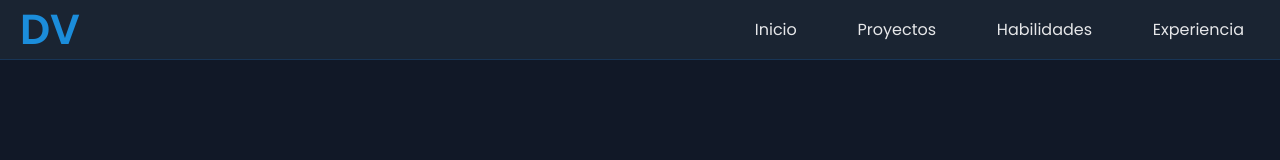
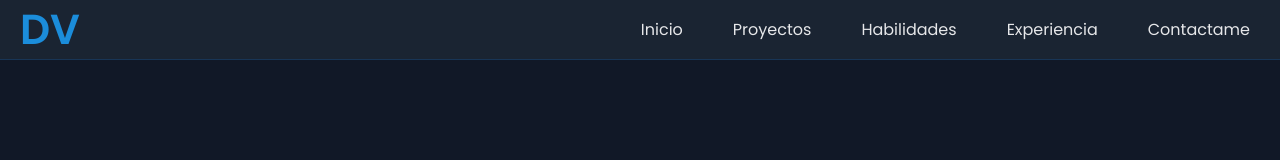
Before and after one commit to davidvchang/Portafolio-Web-v2, a React (Vite) app: page / in a window 1280 px wide. Shown: the top 160 px of the page. Built offline with nearby package versions, Linux system fonts and the light colour scheme.

Commit message:
Se actualizó el contactame y se agregaron algunos ajustes

```diff
--- /dev/null
+++ b/src/components/SocialNetwork.jsx
@@ -0,0 +1,11 @@
+import React from 'react'
+
+function SocialNetwork({ link, icon }) {
+  return (
+    <a href={link} target='_blank' className='socialNetwork'>
+        {icon}
+    </a>
+  )
+}
+
+export default SocialNetwork
--- a/src/pages/ContactMe.jsx
+++ b/src/pages/ContactMe.jsx
@@ -1,5 +1,6 @@
 import React from 'react'
 import InfoContactMe from '../components/InfoContactMe'
+import SocialNetwork from '../components/SocialNetwork'
 
 function ContactMe() {
   return (
@@ -9,11 +10,18 @@ function ContactMe() {
 
          <div className='infoContactMe'>
             <InfoContactMe link="mailto:dvalenzuelachang@gmail.com" icon={iconEmail} text="dvalenzuelachang@gmail.com"/>
-            <InfoContactMe icon={iconPhone} text="+52 (673) 107-2858"/>
+            {/* <InfoContactMe icon={iconPhone} text="+52 (673) 107-2858"/> */}
             <InfoContactMe link="https://www.linkedin.com/in/davidvalenzuelac/" icon={iconLinkedin} text="@davidvalenzuelac"/>
             <InfoContactMe link="https://github.com/davidvchang" icon={iconGitHub} text="@davidvchang"/>
             <InfoContactMe icon={iconLocation} text="Guamuchil, Sinaloa, México"/>
 
+         </div>
+
+         <p>Otras redes sociales</p>
+
+         <div className='socialNetworkContainer'>
+            <SocialNetwork link="https://www.instagram.com/_davidvalenzuelac/" icon={iconInstagram}/>
+            <SocialNetwork link="https://x.com/DavidChangDev/" icon={iconTwitter}/>
          </div>
 
     </section>
@@ -42,3 +50,11 @@ const iconLinkedin = <svg xmlns="http://www.w3.org/2000/svg" width="32" height="
 const iconGitHub = <svg xmlns="http://www.w3.org/2000/svg" width="32" height="32" viewBox="0 0 24 24" fill="none" stroke="currentColor" strokeWidth="1.5" strokeLinecap="round" strokeLinejoin="round" className="lucide lucide-github contactMeIcons">
     <path d="M15 22v-4a4.8 4.8 0 0 0-1-3.5c3 0 6-2 6-5.5.08-1.25-.27-2.48-1-3.5.28-1.15.28-2.35 0-3.5 0 0-1 0-3 1.5-2.64-.5-5.36-.5-8 0C6 2 5 2 5 2c-.3 1.15-.3 2.35 0 3.5A5.403 5.403 0 0 0 4 9c0 3.5 3 5.5 6 5.5-.39.49-.68 1.05-.85 1.65-.17.6-.22 1.23-.15 1.85v4"/><path d="M9 18c-4.51 2-5-2-7-2"/>
 </svg>
+
+const iconInstagram = <svg xmlns="http://www.w3.org/2000/svg" width="24" height="24" viewBox="0 0 24 24" fill="none" stroke="currentColor" strokeWidth="2" strokeLinecap="round" strokeLinejoin="round" className="lucide lucide-instagram socialsIcons">
+  <rect width="20" height="20" x="2" y="2" rx="5" ry="5"/><path d="M16 11.37A4 4 0 1 1 12.63 8 4 4 0 0 1 16 11.37z"/><line x1="17.5" x2="17.51" y1="6.5" y2="6.5"/>
+</svg>
+
+const iconTwitter = <svg xmlns="http://www.w3.org/2000/svg" width="24" height="24" viewBox="0 0 24 24" fill="none" stroke="currentColor" strokeWidth="2" strokeLinecap="round" strokeLinejoin="round" className="lucide lucide-twitter socialsIcons">
+  <path d="M22 4s-.7 2.1-2 3.4c1.6 10-9.4 17.3-18 11.6 2.2.1 4.4-.6 6-2C3 15.5.5 9.6 3 5c2.2 2.6 5.6 4.1 9 4-.9-4.2 4-6.6 7-3.8 1.1 0 3-1.2 3-1.2z"/>
+</svg>
--- a/src/pages/Experience.jsx
+++ b/src/pages/Experience.jsx
@@ -19,7 +19,6 @@ function Experience() {
                     </>
                 }
             />
-
 
         </div>
     </section>
--- a/src/pages/NavBar.jsx
+++ b/src/pages/NavBar.jsx
@@ -19,6 +19,7 @@ function NavBar() {
           <a onClick={() => scrollToSection("projects")}>Proyectos</a>
           <a onClick={() => scrollToSection("skills")}>Habilidades</a>
           <a onClick={() => scrollToSection("experience")}>Experiencia</a>
+          <a onClick={() => scrollToSection("experience")}>Contactame</a>
         </div>
     </section>
   )
--- a/src/scss/index.scss
+++ b/src/scss/index.scss
@@ -12,12 +12,12 @@
 }
 
 
-.main{
+.main, html{
     background: #111827;
     font-family: "Poppins", sans-serif;
     display: flex;
     flex-direction: column;
     justify-content: center;
-    width: 100%;
+    max-width: 100%;
     min-height: 100vh;
 }
--- a/src/scss/styles/_contactMe.scss
+++ b/src/scss/styles/_contactMe.scss
@@ -14,13 +14,15 @@
 
     p {
         color: white;
+        text-align: center;
     }
 
     .infoContactMe {
         display: flex;
         flex-wrap: wrap;
-        justify-content: space-between;
+        justify-content: center;
         row-gap: 20px;
+        column-gap: 10px;
         width: 60%;
 
         .containerInfo {
@@ -54,4 +56,27 @@
             color: white;
         }
     }
+
+    .socialNetworkContainer {
+        display: flex;
+        justify-content: center;
+        width: 60%;
+        gap: 20px;
+
+        a {
+            display: flex;
+            width: fit-content;
+
+            .socialsIcons {
+                color: white;
+            }
+
+            .socialsIcons:hover {
+                opacity: 0.6;
+                transition: all;
+                transition-duration: 0.3s;
+            }
+
+        }
+    }
 }
--- a/src/scss/styles/_experience.scss
+++ b/src/scss/styles/_experience.scss
@@ -54,7 +54,7 @@
 
                     button:hover {
                         opacity: 0.7;
-                        cursor: default;
+                        cursor: pointer;
                         transition: all;
                         transition-duration: 0.3s;
                     }
--- a/src/scss/styles/_navbar.scss
+++ b/src/scss/styles/_navbar.scss
@@ -3,16 +3,17 @@
 .navBar {
     background-color: variables.$Background-Secundary;
     height: 3.7rem;
-    min-width: 98%;
     z-index: 99;
     border-bottom: 1px solid #1A395C;
     display: flex;
     position: fixed;
     top: 0;
+    right: 0;
+    left: 0;
     align-items: center;
     justify-content: space-between;
     opacity: 0.9;
-    padding: 0 20px;
+    padding: 0 30px 0 20px;
     backdrop-filter: blur(10px);
 
 
@@ -25,8 +26,8 @@
 
     .containerNav {
         display: flex;
-        width: 550px;
-        // gap: 50px;
+        // width: 750px;
+        gap: 50px;
         justify-content: space-around;
 
         a {
@@ -38,6 +39,7 @@
             color: variables.$Azul-Principal;
             transition: all;
             transition-duration: 0.3s;
+            cursor: pointer;
         }
     }
 }
```
